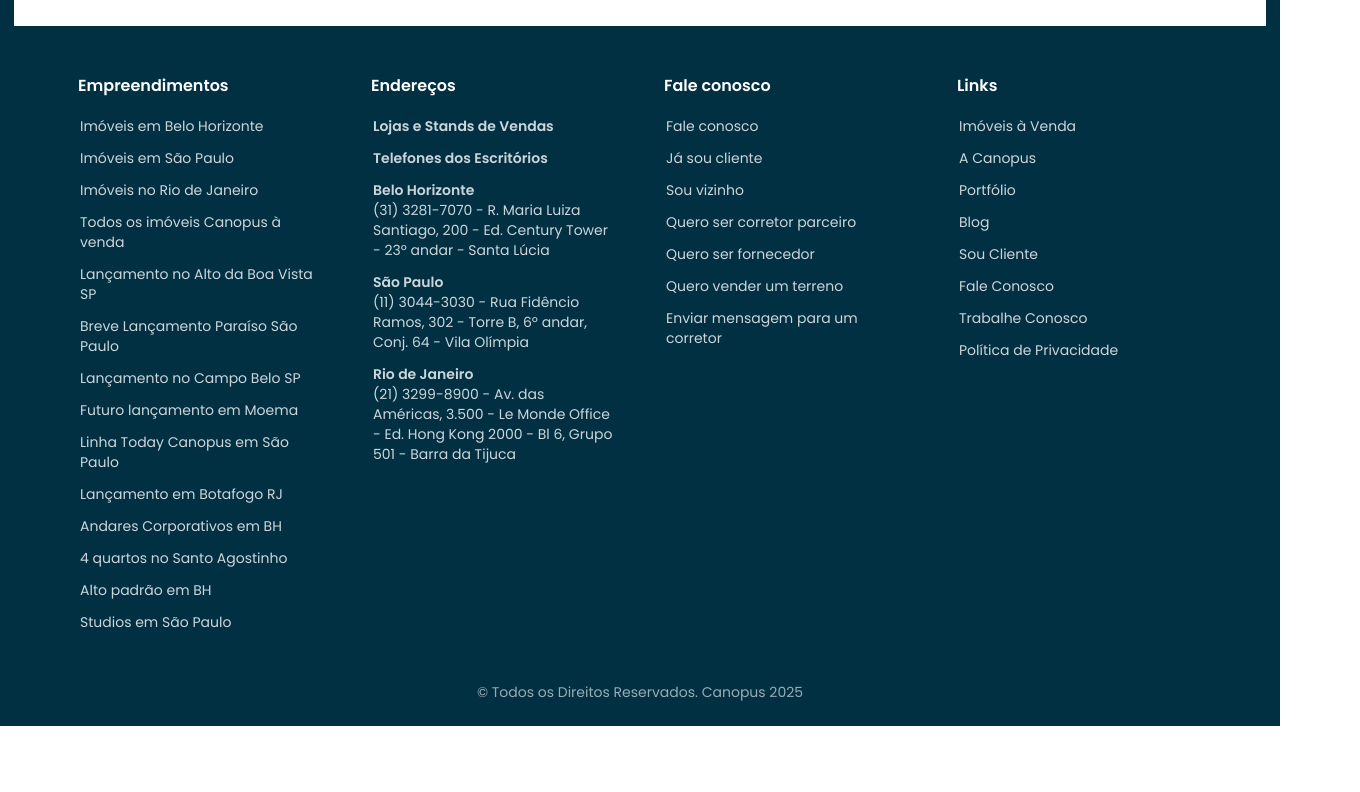
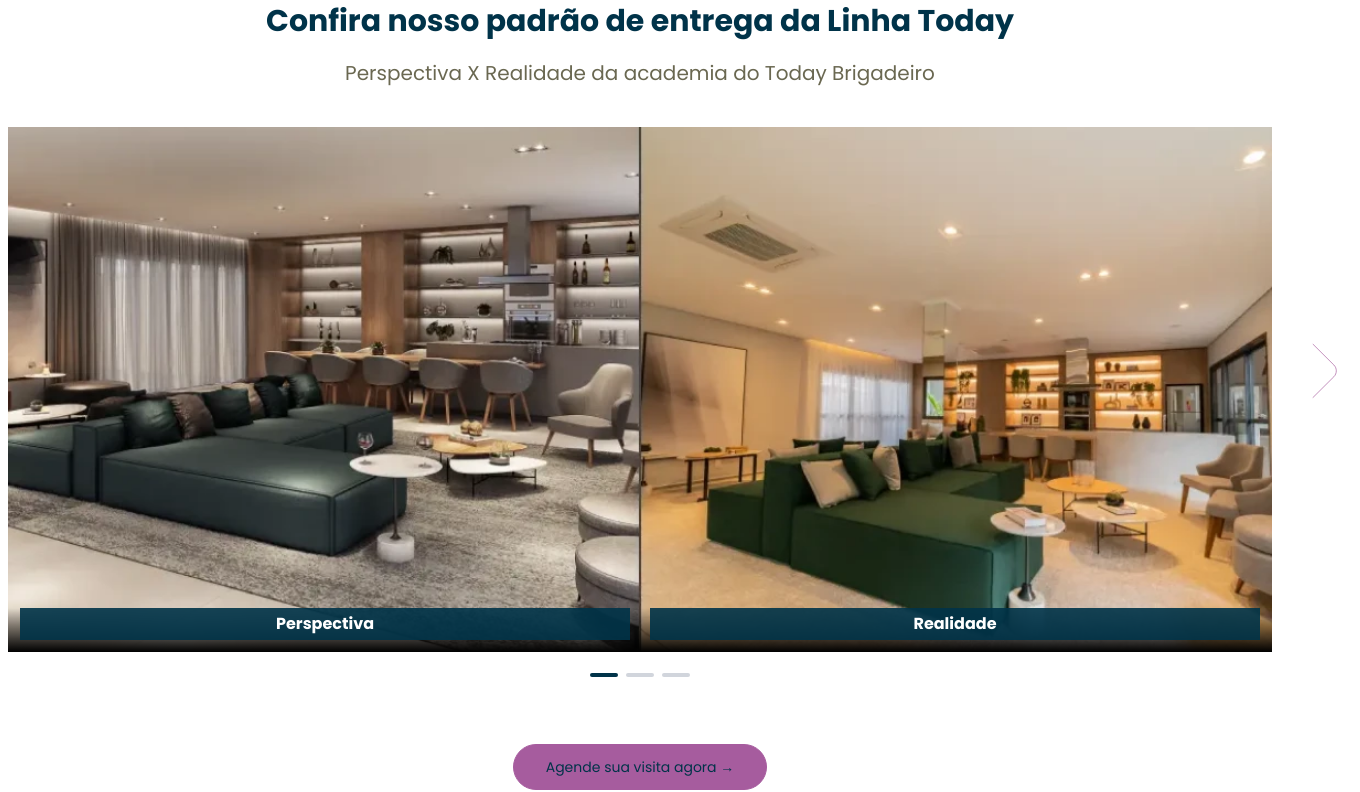
Before and after one commit to marcacanopus/site-canopus-novo, a Next.js app: page /site-canopus-novo/empreendimentos in a window 1280 px wide. Shown: the part 9791-10583 px from the top of the page, 1360 px wide, since content can reach past the window. Before the commit the page ends 10517 px from the top, so only its background shows below. Built offline with nearby package versions, Linux system fonts and the light colour scheme.

Commit message:
update(): add videos on building page

```diff
--- a/src/app/[slug]/buildingTemplate.tsx
+++ b/src/app/[slug]/buildingTemplate.tsx
@@ -14,6 +14,7 @@
 import Areas from "./sections/Areas";
 import Stages from "./sections/Stages";
 import Videos from "./sections/Videos";
+import DeliveryStandard from "./sections/DeliveryStandard";
 
 const BuildingTemplate = () => {
   const primaryColor = building.color.primary;
@@ -64,6 +65,8 @@
       <Stages stages={building.stages} />
 
       <Videos videos={building.videos} />
+
+      <DeliveryStandard gallery={building.delivery_standard} />
     </>
   );
 };
--- /dev/null
+++ b/src/app/[slug]/sections/DeliveryStandard.tsx
@@ -0,0 +1,147 @@
+import { ButtonHTMLAttributes, ReactElement, ReactNode, JSX } from "react";
+import Slider from "react-slick";
+import Image from "next/image";
+import { div } from "framer-motion/client";
+
+type Props = {
+  gallery: {
+    label: string;
+    image: string;
+  }[];
+};
+
+const DeliveryStandard = (props: Props) => {
+  const { gallery } = props;
+
+  function SampleNextArrow(props: ButtonHTMLAttributes<HTMLButtonElement>) {
+    const { onClick } = props;
+    return (
+      <button
+        onClick={onClick}
+        className="absolute top-1/2 -right-20 translate-y-[-50%] z-90  p-2 cursor-pointer"
+      >
+        <svg
+          width={55}
+          height={55}
+          viewBox="0 0 36 81"
+          fill="none"
+          xmlns="http://www.w3.org/2000/svg"
+          className="text-[var(--primary-color)]"
+        >
+          <path
+            d="M1 0.999847L31.7791 31.6047C36.5735 36.399 36.5735 44.1721 31.7791 48.9665L1 79.5713"
+            stroke="currentColor"
+            strokeMiterlimit={10}
+            strokeLinecap="round"
+            strokeLinejoin="round"
+          />
+        </svg>
+      </button>
+    );
+  }
+
+  const SamplePrevArrow = (props: ButtonHTMLAttributes<HTMLButtonElement>) => {
+    const { onClick } = props;
+    return (
+      <button
+        onClick={onClick}
+        className="absolute top-1/2 -left-20 translate-y-[-50%] z-90 p-2 cursor-pointer"
+      >
+        <svg
+          width={55}
+          height={55}
+          viewBox="0 0 36 81"
+          fill="none"
+          xmlns="http://www.w3.org/2000/svg"
+          className="text-[var(--primary-color)]"
+        >
+          <path
+            d="M35.375 79.5714L4.59586 48.9666C-0.198533 44.1722 -0.198533 36.3992 4.59586 31.6048L35.375 1"
+            stroke="currentColor"
+            strokeMiterlimit={10}
+            strokeLinecap="round"
+            strokeLinejoin="round"
+          />
+        </svg>
+      </button>
+    );
+  };
+
+  const customDots = (dots: ReactNode[]) => {
+    return (
+      <ul>
+        {dots.map((dot, index) => (
+          <li
+            key={index}
+            className={
+              (dot as JSX.Element)?.props.className +
+              " w-7 h-1 bg-gray-300 [&.slick-active]:bg-[var(--canopusBlue)] rounded inline-block mx-1"
+            }
+          ></li>
+        ))}
+      </ul>
+    );
+  };
+
+  return (
+    <div>
+      <div className="container mx-auto py-20">
+        <div className="mb-5">
+          <h2 className="text-3xl text-[var(--canopusBlue)] text-center font-bold">
+            Confira nosso padrão de entrega da Linha Today
+          </h2>
+        </div>
+        <div className="mx-auto">
+          <Slider
+            {...{
+              infinite: true,
+              slidesToShow: 1,
+              swipeToSlide: true,
+              dots: true,
+              nextArrow: <SampleNextArrow />,
+              prevArrow: <SamplePrevArrow />,
+              appendDots: customDots,
+              dotsClass: "text-center",
+            }}
+          >
+            {gallery.map((item, index) => (
+              <div key={index}>
+                <p className="text-[#6A6851] text-center text-xl mb-10">
+                  {item.label}
+                </p>
+                <div className="h-[525px] relative m-2">
+                  <Image
+                    src={item.image}
+                    alt={item.label}
+                    fill
+                    className="object-cover"
+                  />
+                  <div className="absolute bottom-0 left-0 right-0 pb-3 px-3 bg-linear-to-t from-black/100 to-white/0 text-white font-bold">
+                    <div className="flex justify-between gap-5">
+                      <span className="flex-1 bg-[var(--canopusBlue)]/90 text-center py-1">
+                        Perspectiva
+                      </span>
+                      <span className="flex-1 bg-[var(--canopusBlue)]/90 text-center py-1">
+                        Realidade
+                      </span>
+                    </div>
+                  </div>
+                </div>
+              </div>
+            ))}
+          </Slider>
+        </div>
+        <div className="text-center">
+          <a
+            href="#"
+            className="mt-15 inline-block bg-[var(--primary-color)] text-[#003349] text-sm px-8 py-3 rounded-full border-1 border-[var(--primary-color)] hover:bg-white hover:text-[var(--primary-color)] transition"
+          >
+            Agende sua visita agora →
+          </a>
+        </div>
+      </div>
+    </div>
+  );
+};
+
+export default DeliveryStandard;
--- a/src/data/building.json
+++ b/src/data/building.json
@@ -244,5 +244,19 @@
     {
       "link": "https://youtu.be/H7-rZG1dCsc"
     }
+  ],
+  "delivery_standard": [
+    {
+      "label": "Perspectiva X Realidade da academia do Today Brigadeiro",
+      "image": "/site-canopus-novo/images/img_padrao_linha_today.webp"
+    },
+    {
+      "label": "Perspectiva X Realidade da churrasqueira do Today Brigadeiro",
+      "image": "/site-canopus-novo/images/img_padrao_linha_today.webp"
+    },
+    {
+      "label": "Perspectiva X Realidade da piscina do Today Brigadeiro",
+      "image": "/site-canopus-novo/images/img_padrao_linha_today.webp"
+    }
   ]
 }
```
Also changed, not shown: public/images/img_padrao_linha_today.webp (added).
